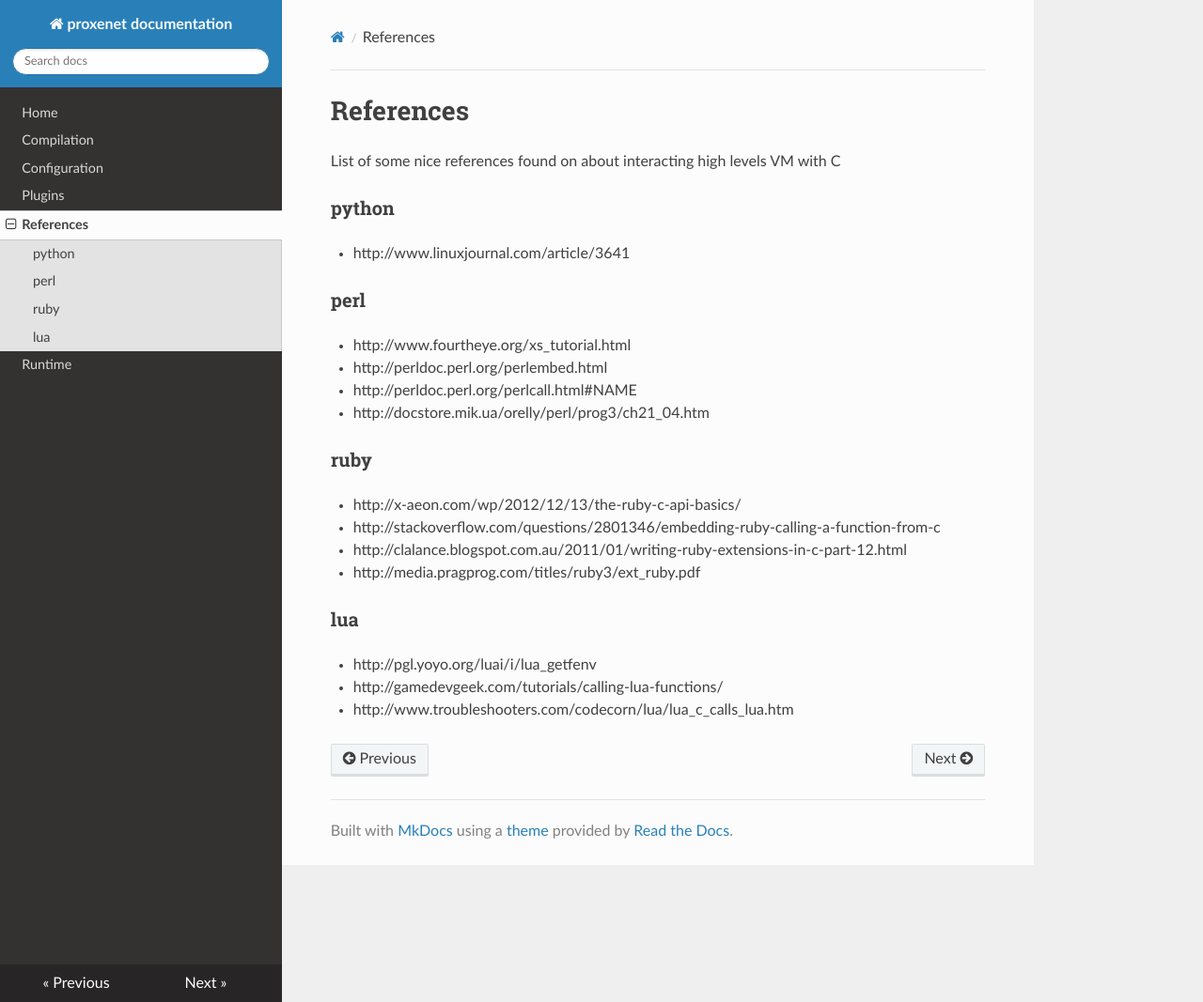
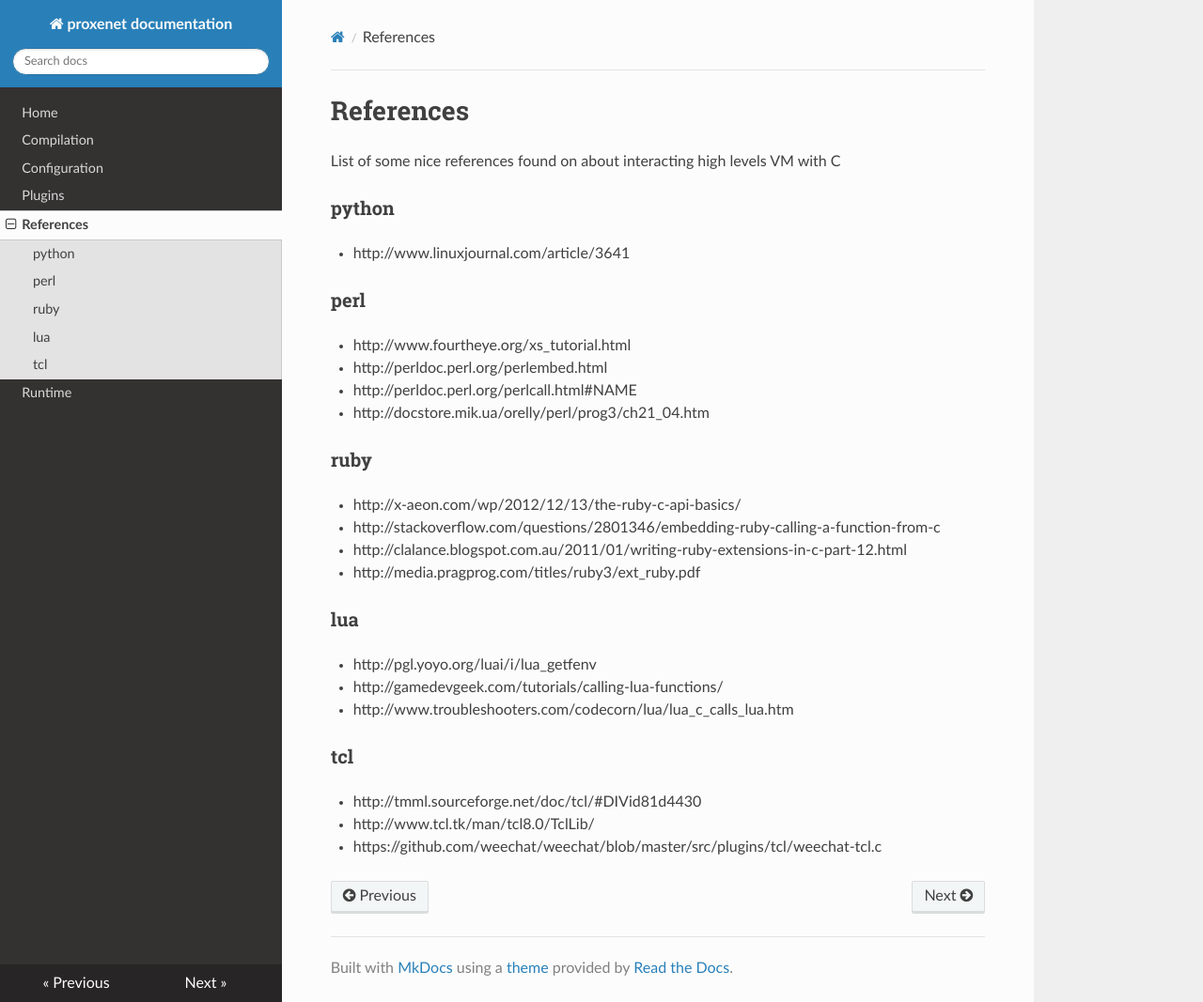
Before and after one commit to hugsy/proxenet, an MkDocs documentation site: the page built from docs/refs.md, in a window 1280 px wide and 1067 px high. Shown: the whole window at 94% size. Built offline with MkDocs 1.6.1, drawn with Linux system fonts in a browser that asks for light colours; nearby versions of some CDN libraries; old or Windows-style settings are respelled for this version of MkDocs.

Commit message:
#12 added refs for tcl

```diff
--- a/docs/refs.md
+++ b/docs/refs.md
@@ -21,3 +21,8 @@ List of some nice references found on about interacting high levels VM with C
 * http://pgl.yoyo.org/luai/i/lua_getfenv
 * http://gamedevgeek.com/tutorials/calling-lua-functions/
 * http://www.troubleshooters.com/codecorn/lua/lua_c_calls_lua.htm
+
+### tcl
+* http://tmml.sourceforge.net/doc/tcl/#DIVid81d4430
+* http://www.tcl.tk/man/tcl8.0/TclLib/
+* https://github.com/weechat/weechat/blob/master/src/plugins/tcl/weechat-tcl.c
```
